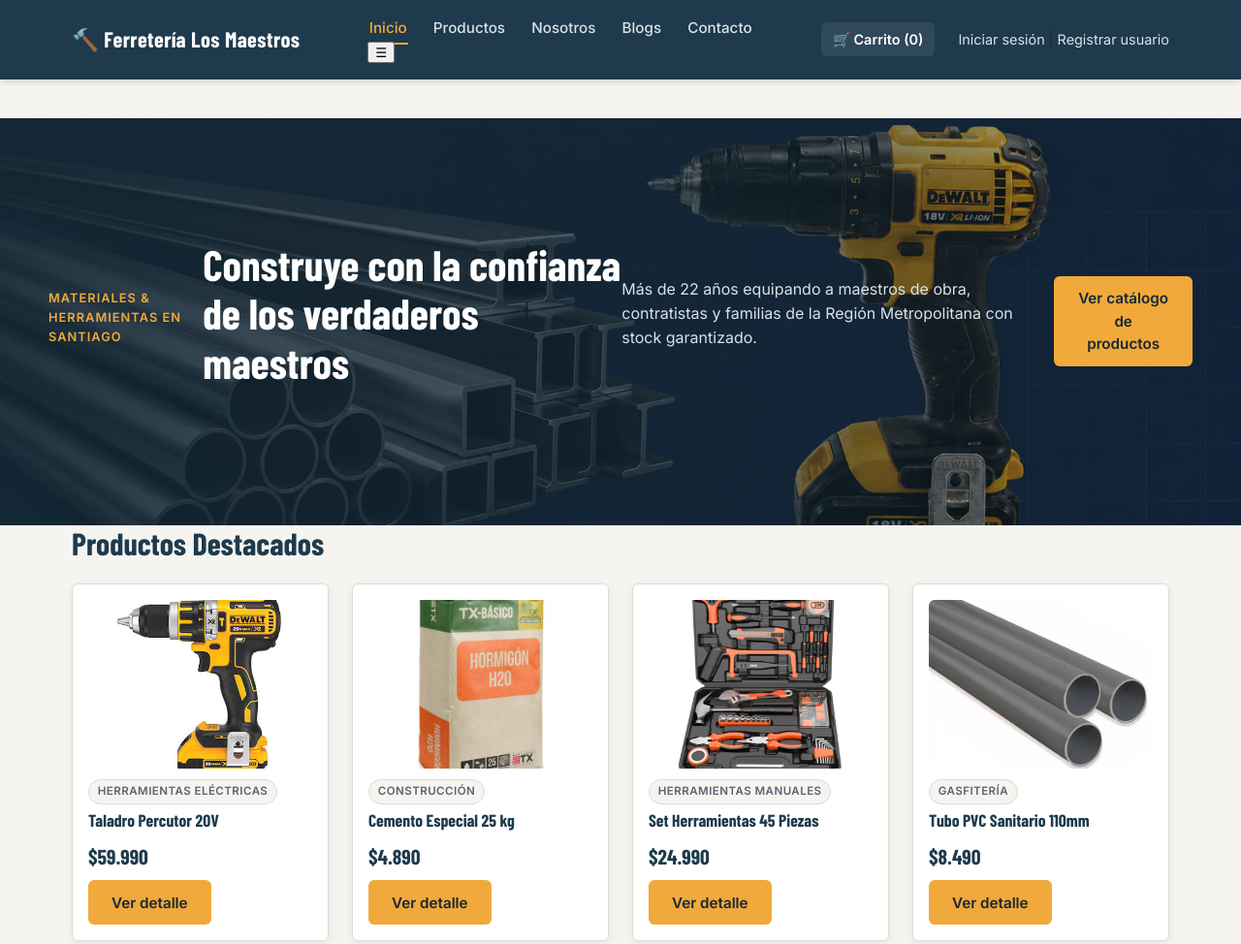
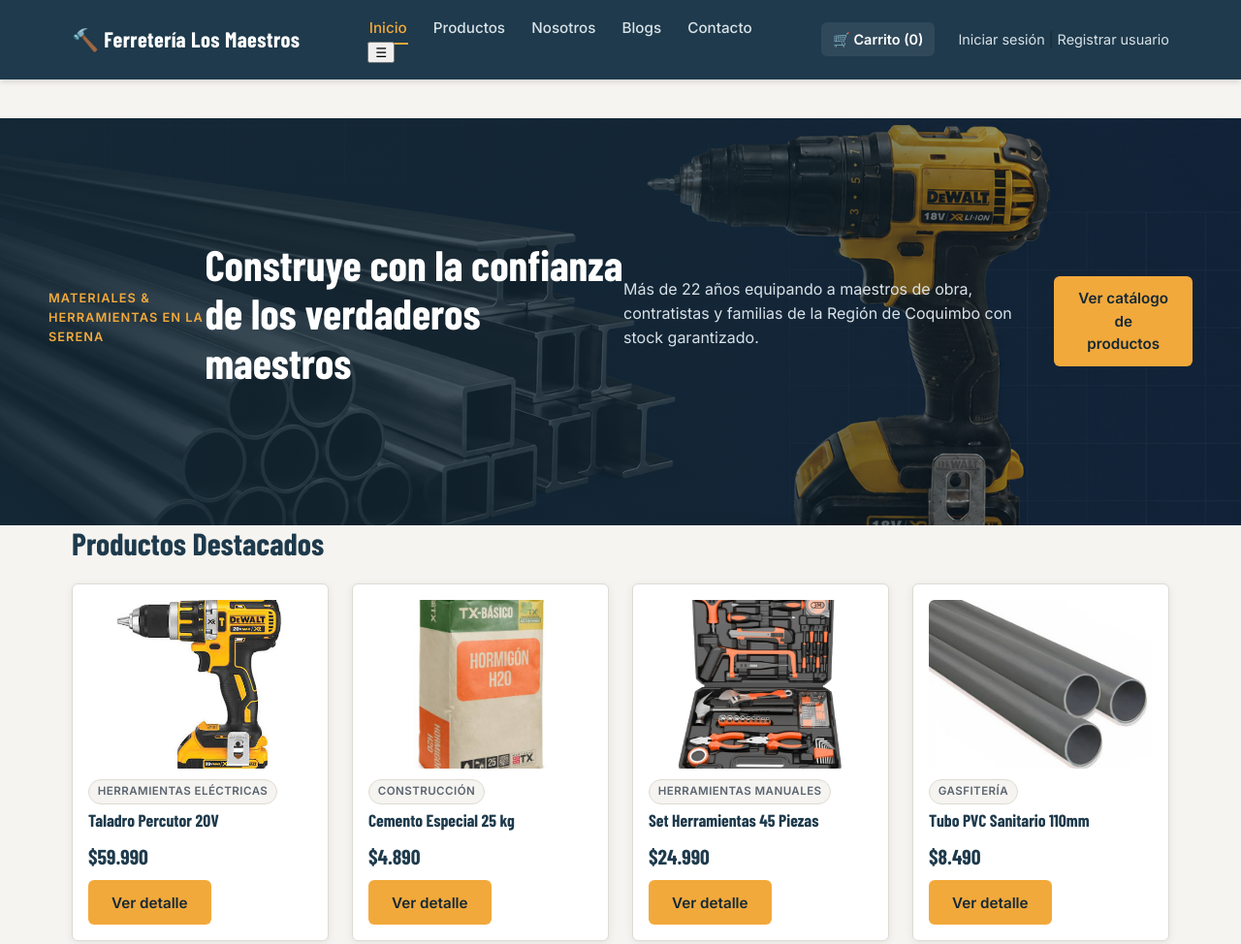
Before and after one commit to arturojavier04/Ferreteria-Los-Maestros, a plain HTML site: page index.html in a window 1280 px wide. Shown: the top 974 px of the page at 97% size. Drawn offline with nearby package versions, Linux system fonts and the light colour scheme.

Commit message:
correcciones

```diff
--- a/index.html
+++ b/index.html
@@ -53,9 +53,9 @@
 
         <!-- Presentación -->
         <section class="presentacion">
-            <p class="etiqueta">Materiales & Herramientas en Santiago</p>
+            <p class="etiqueta">Materiales & Herramientas en La serena</p>
             <h1>Construye con la confianza de los verdaderos maestros</h1>
-            <p>Más de 22 años equipando a maestros de obra, contratistas y familias de la Región Metropolitana con stock
+            <p>Más de 22 años equipando a maestros de obra, contratistas y familias de la Región de Coquimbo con stock
                 garantizado.</p>
             <a class="boton" href="productos.html">Ver catálogo de productos</a>
         </section>
```
